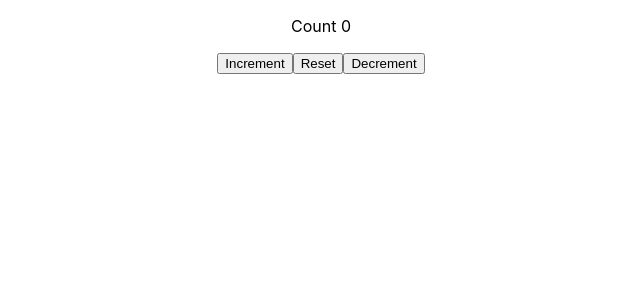
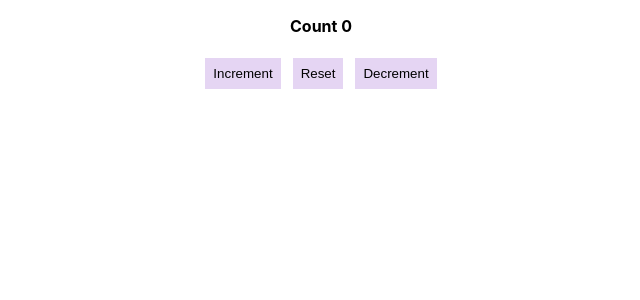
Before and after one commit to elzeveta/Counter-With-React-Hooks, a React (Create React App) app in the folder counter-with-react-hooks/: page / in a window 1280 px wide. Shown: the top 300 px of the page, without its empty margins (319-959 px from the left). Built offline with nearby package versions, Linux system fonts and the light colour scheme.

Commit message:
Added styles

```diff
--- a/counter-with-react-hooks/src/App.css
+++ b/counter-with-react-hooks/src/App.css
@@ -1,3 +1,12 @@
 .App {
   text-align: center;
+  font-weight: bold;
 }
+
+button {
+  background-color: #e5d5f3;
+  border: none;
+  margin: 6px;
+  padding: 8px;
+  cursor: pointer;
+}
```
